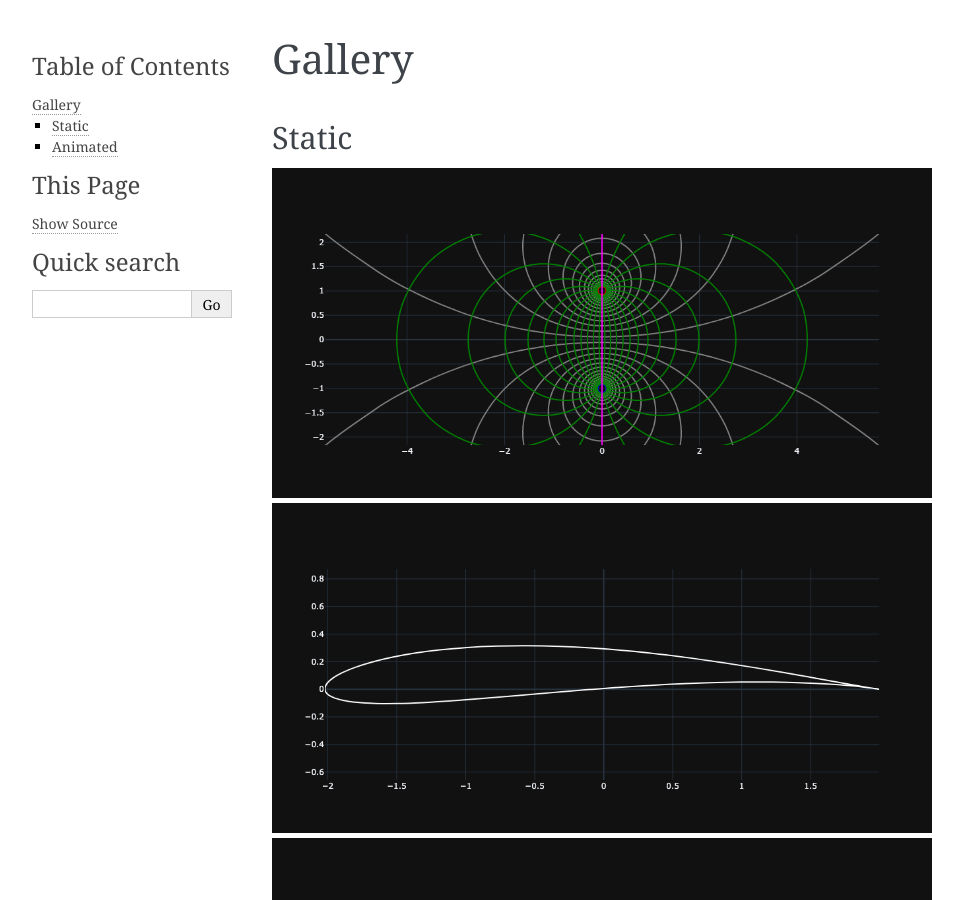
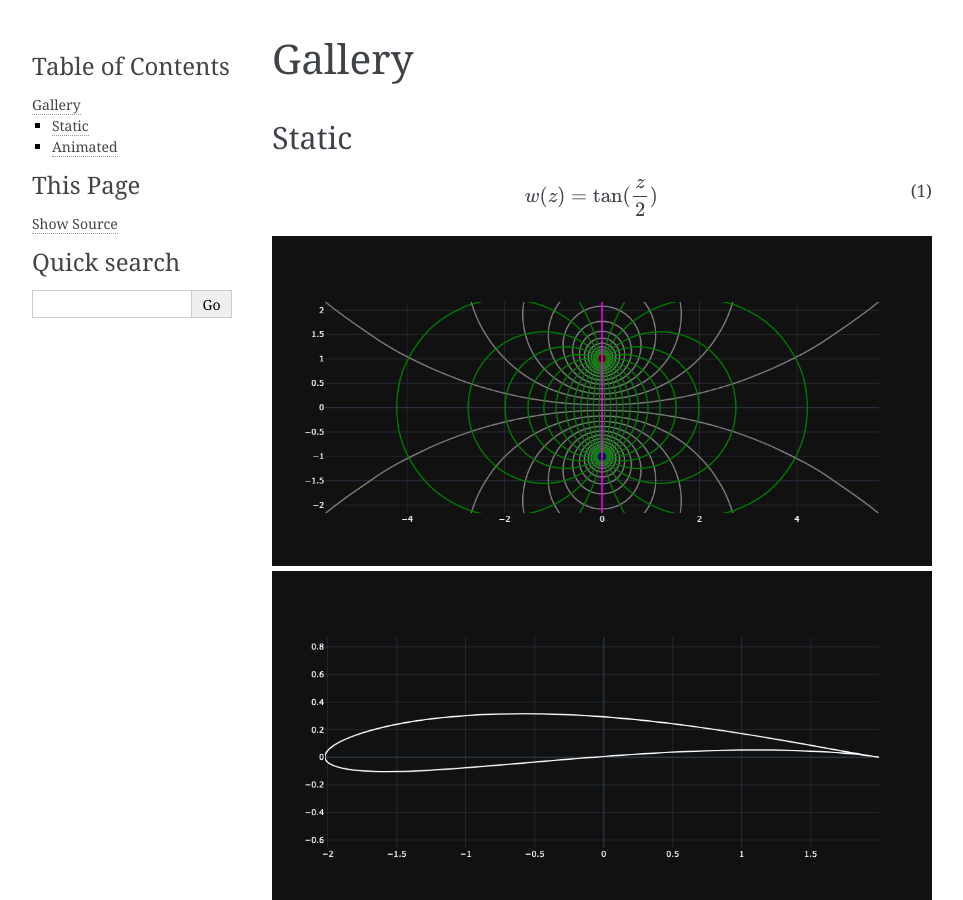
Before and after one commit to im-AMS/Conformal-Maps, a Sphinx documentation site: the page built from docs/source/gallery.rst, in a window 1280 px wide and 900 px high. Shown: the whole window, without its empty margins (148-1111 px from the left). Built offline with Sphinx 7.4.7, drawn with Linux system fonts in a browser that asks for light colours.

Commit message:
Update gallery.rst

```diff
--- a/docs/source/gallery.rst
+++ b/docs/source/gallery.rst
@@ -4,6 +4,11 @@ Gallery
 
 Static
 ------
+
+.. math::
+   :label: concentricU
+
+   w(z)=\tan(\frac{z}{2})
 
 .. image:: Figures/tanz_2.png
     :width: 800
```
